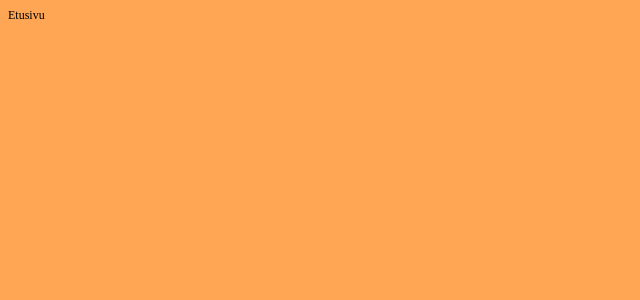
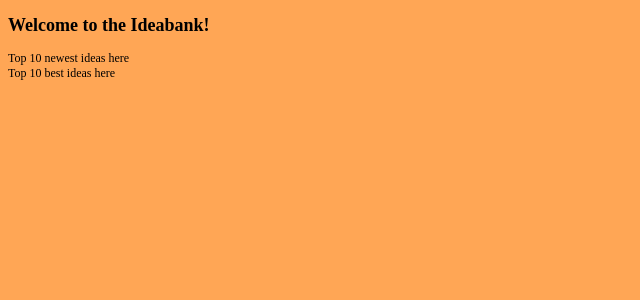
Before and after one commit to clbr/GrassCreature, a PHP site: page /front.php in a window 1280 px wide. Before the commit the part shown is almost empty. Shown: the top 300 px of the page, without its empty margins (0-640 px from the left). Run offline with PHP 8.4, Linux system fonts and the light colour scheme.

Commit message:
Add divs to the front page

```diff
--- a/front.php
+++ b/front.php
@@ -15,8 +15,15 @@
 <body>
 
 
-Etusivu
+<h2>Welcome to the Ideabank!</h2>
 
+<div id=newestideas class=ideabox>
+Top 10 newest ideas here
+</div>
+
+<div id=bestideas class=ideabox>
+Top 10 best ideas here
+</div>
 
 <script src="js/js.js" type="text/javascript"></script>
 </body>
```
